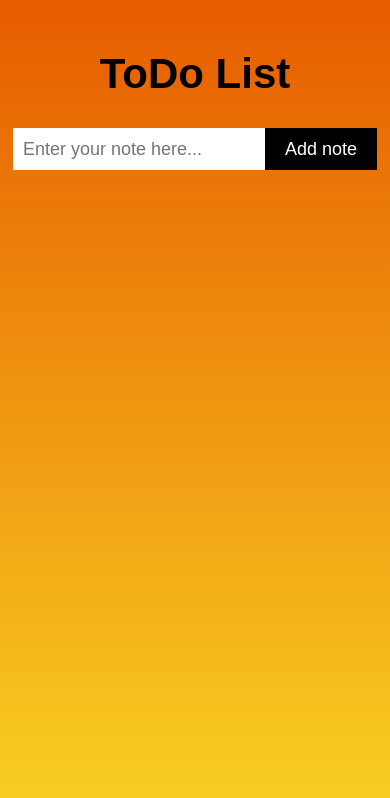
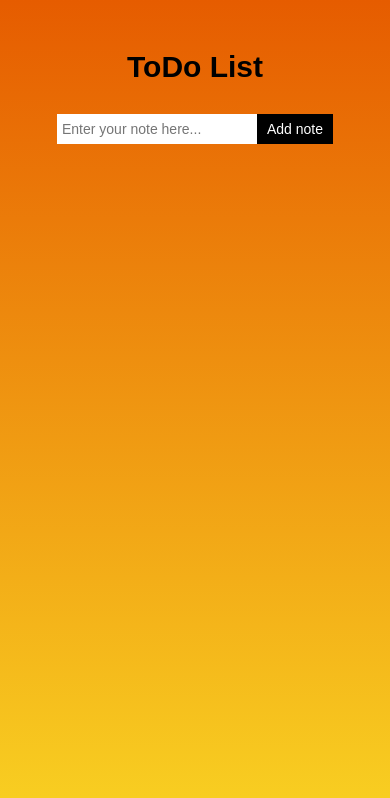
Before and after one commit to Aryamol123/todolist, a plain HTML site: page index.html in a window 390 px wide. Drawn offline with Linux system fonts and the light colour scheme.

Commit message:
added responsiveness

```diff
--- a/style.css
+++ b/style.css
@@ -87,3 +87,32 @@ body {
   transform: rotateX(60deg) translateY(-10px);
   transition: 0.4s;
 }
+
+
+@media screen and (max-width:768px){
+  .kitchen-title {
+    font-size: 30px;
+    text-align: center;
+  }
+  .kitchen-header input {
+    height: 30px;
+    padding: 5px;
+    font-size: 14px;
+    border: none;
+    width: 200px;
+  }
+  .kitchen-header button {
+    font-size: 14px;
+    height: 30px;
+    padding: 0 10px;
+    cursor: pointer;
+    background-color: black;
+    color: white;
+    border: none;
+    transition: 0.3s;
+  }
+  .kitchen-items-list li {
+    font-size: 14px;
+  }
+
+}
```
